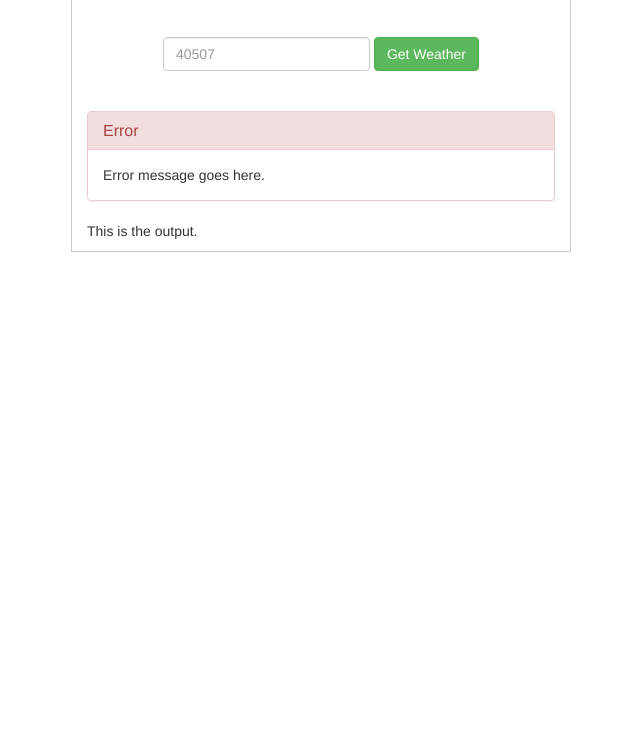
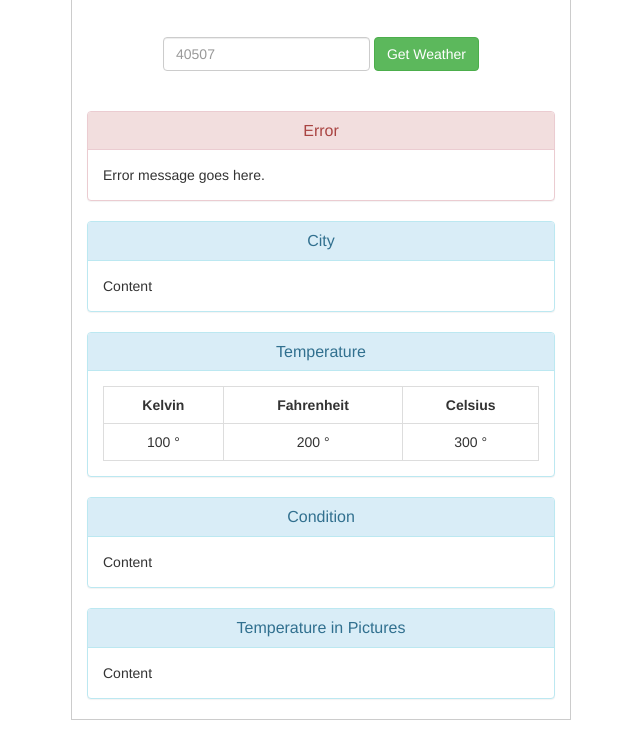
Before and after one commit to caseydemo/js-weather-app, a plain HTML site: page app/index.html in a window 1280 px wide. Shown: the part 64-800 px from the top of the page, without its empty margins (319-959 px from the left). Drawn offline with nearby package versions, Linux system fonts and the light colour scheme.

Commit message:
Ready for JS

```diff
--- a/app/index.html
+++ b/app/index.html
@@ -36,7 +36,66 @@
 
   <div id="output">
 
-    <p>This is the output.</p>
+    <div class="panel panel-info">
+
+      <div class="panel-heading">
+        <h3 class="panel-title">City</h3>
+      </div>
+
+      <div class="panel-body">
+        Content
+      </div>
+
+    </div>
+
+    <div class="panel panel-info">
+
+      <div class="panel-heading">
+        <h3 class="panel-title">Temperature</h3>
+      </div>
+
+      <div class="panel-body">
+
+        <table class="table table-bordered">
+          <tr>
+            <th>Kelvin</th>
+            <th>Fahrenheit</th>
+            <th>Celsius</th>
+          </tr>
+          <tr>
+            <td>100 &deg;</td>
+            <td>200 &deg;</td>
+            <td>300 &deg;</td>
+          </tr>
+        </table>
+
+      </div>
+
+    </div>
+
+    <div class="panel panel-info">
+
+      <div class="panel-heading">
+        <h3 class="panel-title">Condition</h3>
+      </div>
+
+      <div class="panel-body">
+        Content
+      </div>
+
+    </div>
+
+    <div class="panel panel-info">
+
+      <div class="panel-heading">
+        <h3 class="panel-title">Temperature in Pictures</h3>
+      </div>
+
+      <div class="panel-body">
+        Content
+      </div>
+
+    </div>
 
   </div>
 
--- a/app/style.css
+++ b/app/style.css
@@ -12,3 +12,15 @@ h1 {
   margin-top: 40px;
   margin-bottom: 40px;
 }
+
+.panel-title {
+  text-align: center
+}
+
+th, td {
+  text-align: center;
+}
+
+.table {
+  margin-bottom: 0px;
+}
```
Also changed, not shown: docs/requirements.md (+1 -1 lines).
